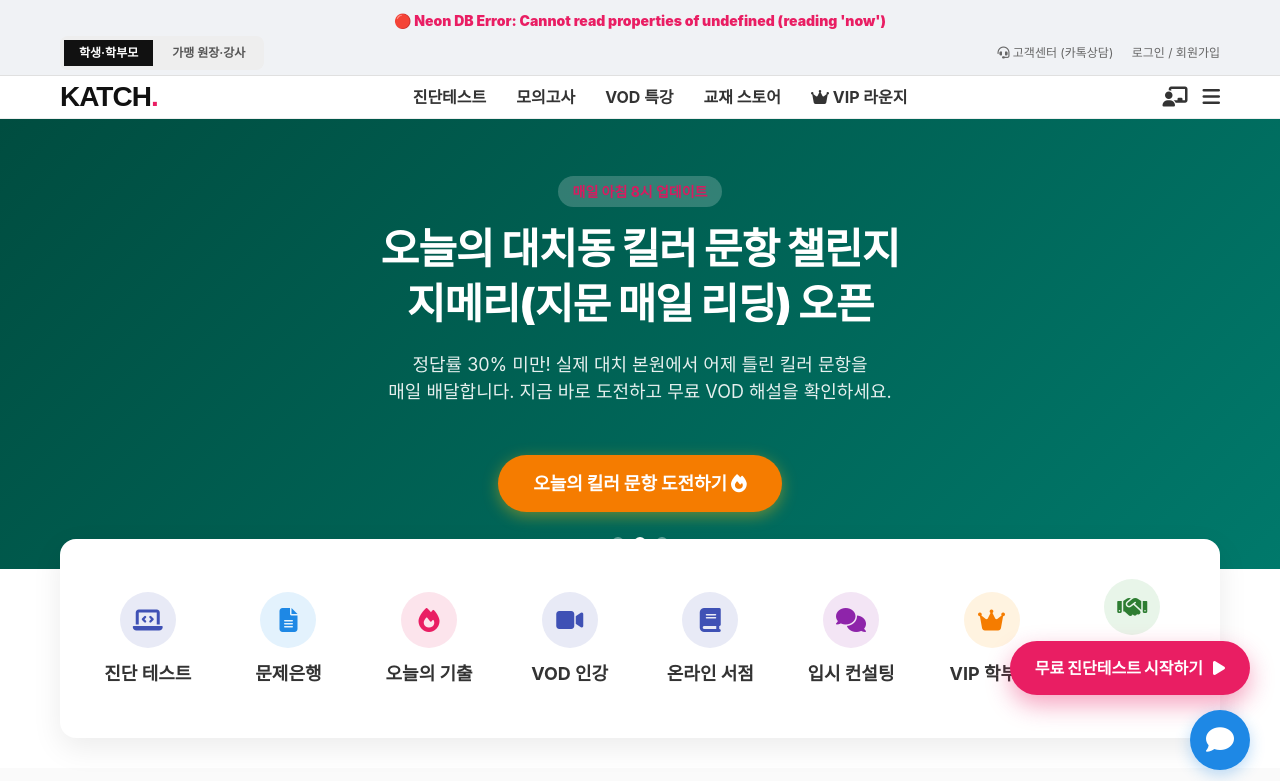
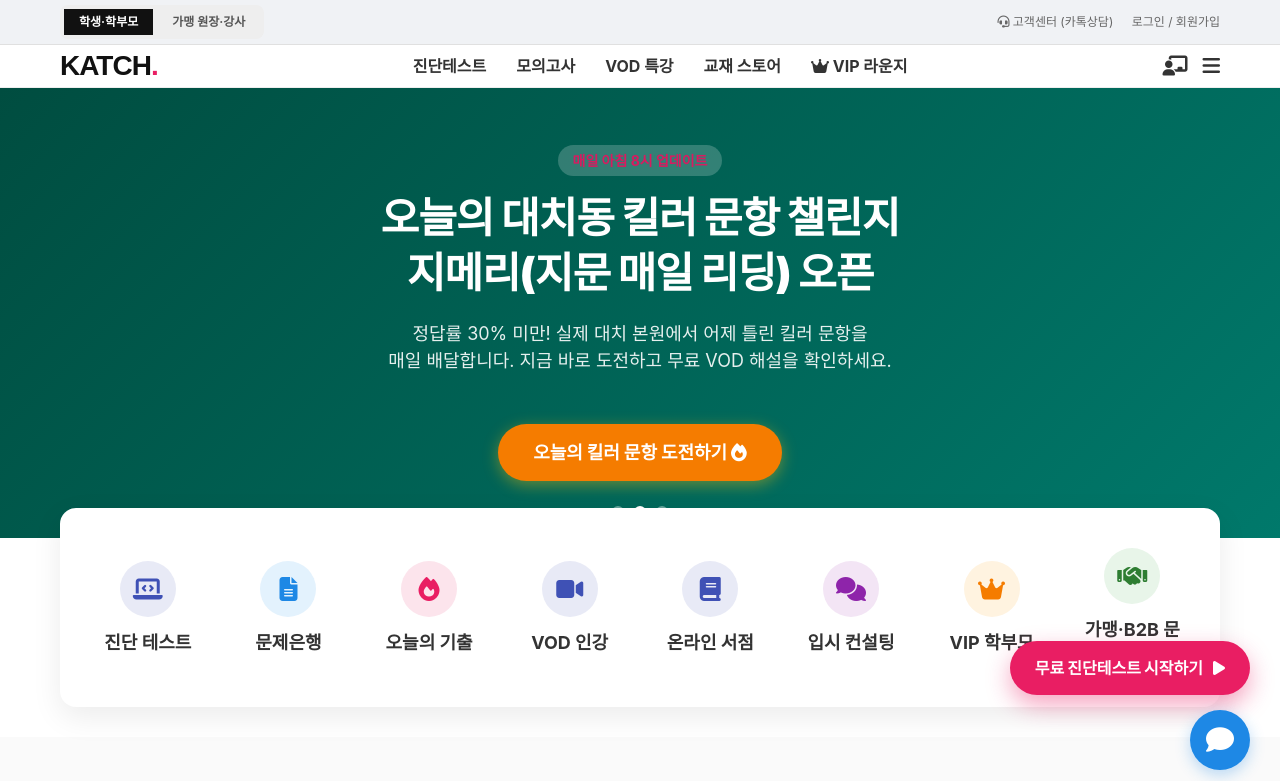
Before and after one commit to leesso486/katch, a Next.js app: page / in a window 1280 px wide. Shown: the top 781 px of the page. Built offline with nearby package versions, Linux system fonts and the light colour scheme; no server answers; the database is empty; a web font is replaced by a local one.

Commit message:
Remove DB status debug text from UI

```diff
--- a/src/app/page.tsx
+++ b/src/app/page.tsx
@@ -34,11 +34,7 @@ export default async function Home() {
      bodyContent = content.match(/<body>([\s\S]*?)<\/body>/)?.[1] || '';
   }
 
-  // 3. Inject the DB connection status directly into the HTML's top bar!
-  bodyContent = bodyContent.replace(
-    '<div class="header-top-bar">',
-    `<div class="header-top-bar">\n<div class="container" style="text-align:center; color: #E91E63; font-weight: 900; font-size: 14px; padding: 5px 0;">${dbStatus}</div>`
-  );
+  // The DB connection is verified silently. Returning clean HTML.
 
   return (
     <>
```
